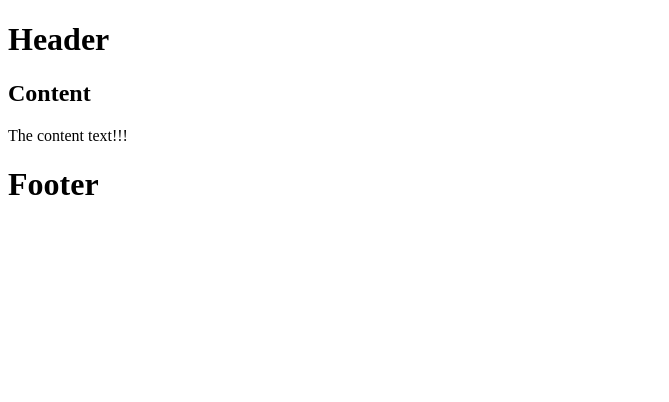
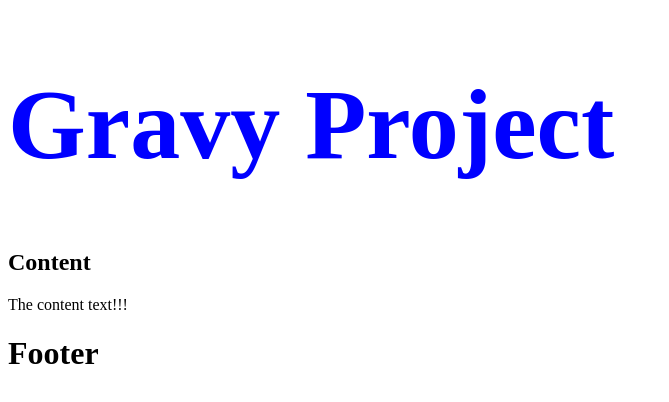
Before and after one commit to Priyankadev/gravy, a React app: page / in a window 1280 px wide. Shown: the top 402 px of the page, without its empty margins (0-669 px from the left). Built offline with nearby package versions, Linux system fonts and the light colour scheme.

Commit message:
pass props to header

```diff
--- a/src/components/Header.js
+++ b/src/components/Header.js
@@ -1,10 +1,25 @@
 import React from 'react';
 
 export default class Header extends React.Component {
-   render() {
-      return (
+
+	constructor(props) {
+      super(props);
+    }
+
+
+
+   	render() {
+
+
+   	var myStyle = {
+         fontSize: 100,
+         color: '#0000ff'
+    };
+
+    return (
          <div>
-            <h1>Header</h1>
+            <h1 style = {myStyle}>{this.props.headerValue}</h1>
+
          </div>
       );
    }
--- a/src/containers/App.js
+++ b/src/containers/App.js
@@ -9,7 +9,7 @@ export default class App extends React.Component {
    render() {
       return (
          <div>
-            <Header />
+            <Header headerValue="Gravy Project"/>
             <Content />
             <Footer />
          </div>
```
